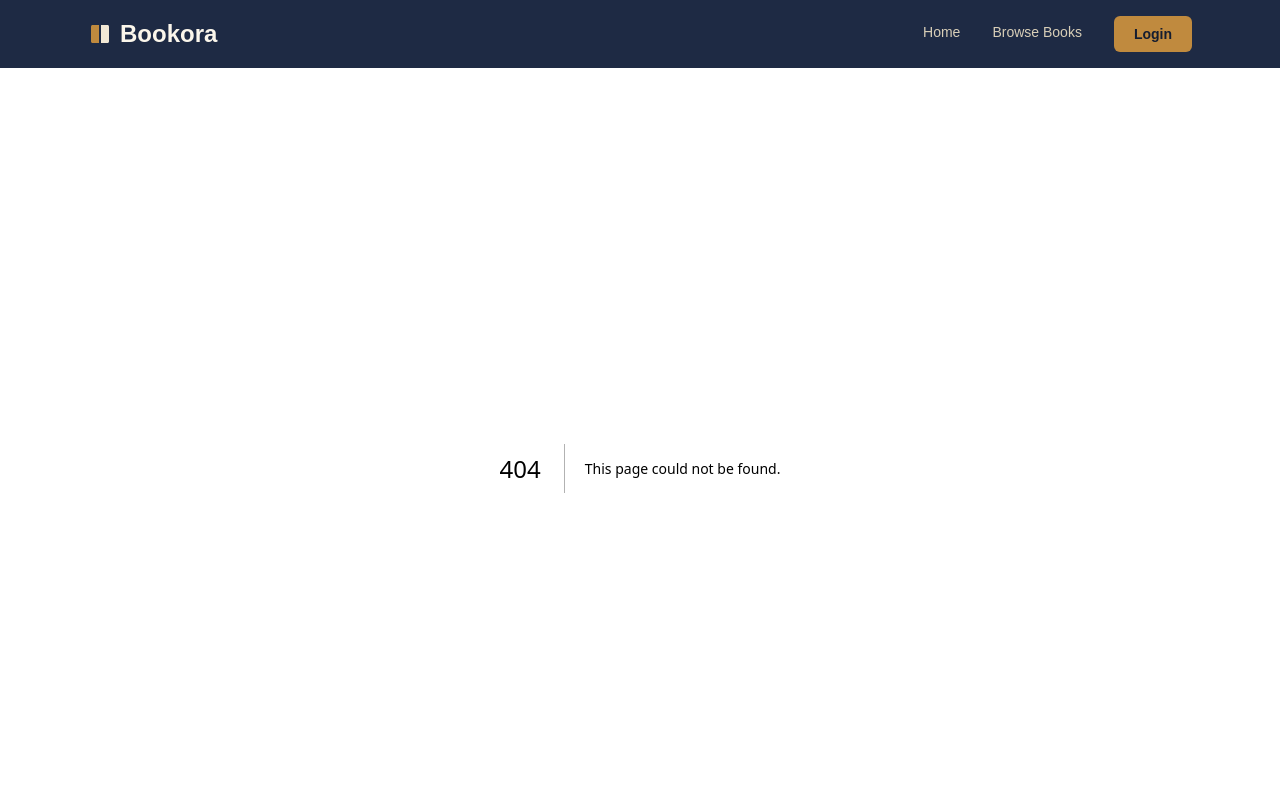
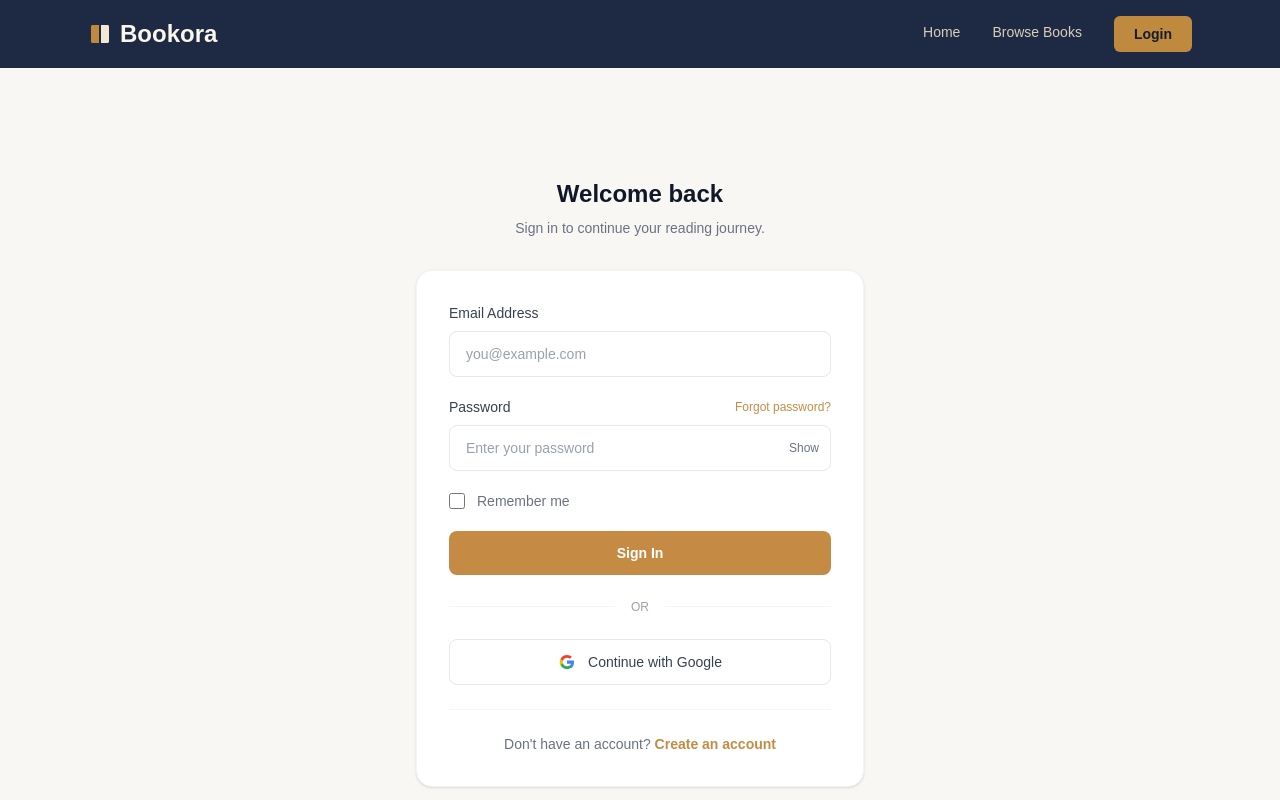
Before and after one commit to swarupkst/Bookora-Client-Side, a Next.js app: page /auth/signin in a window 1280 px wide. Before the commit this address had no page. Shown: the top 800 px of the page. Built offline with nearby package versions, Linux system fonts and the light colour scheme.

Commit message:
Signin page design done

```diff
--- /dev/null
+++ b/src/app/auth/signin/page.jsx
@@ -0,0 +1,176 @@
+"use client";
+
+import Link from "next/link";
+import { useState } from "react";
+
+export default function LoginPage() {
+  const [showPassword, setShowPassword] = useState(false);
+
+  return (
+    <main className="min-h-screen bg-[#F8F7F4] flex items-center justify-center px-4 py-10">
+      <div className="w-full max-w-md">
+
+        {/* Logo & Heading */}
+        <div className="mb-8 text-center">
+
+
+          <h1 className="mt-7 text-2xl font-semibold text-gray-900">
+            Welcome back
+          </h1>
+
+          <p className="mt-2 text-sm text-gray-500">
+            Sign in to continue your reading journey.
+          </p>
+        </div>
+
+        {/* Login Card */}
+        <div className="rounded-2xl border border-gray-100 bg-white p-6 shadow-sm sm:p-8">
+
+          <form className="space-y-5">
+
+            {/* Email */}
+            <div>
+              <label
+                htmlFor="email"
+                className="mb-2 block text-sm font-medium text-gray-700"
+              >
+                Email Address
+              </label>
+
+              <input
+                id="email"
+                type="email"
+                placeholder="you@example.com"
+                required
+                autoComplete="email"
+                className="w-full rounded-lg border border-gray-200 bg-white px-4 py-3 text-sm text-gray-900 outline-none transition placeholder:text-gray-400 focus:border-[#C58B45] focus:ring-2 focus:ring-[#C58B45]/20"
+              />
+            </div>
+
+            {/* Password */}
+            <div>
+              <div className="mb-2 flex items-center justify-between">
+                <label
+                  htmlFor="password"
+                  className="block text-sm font-medium text-gray-700"
+                >
+                  Password
+                </label>
+
+                <Link
+                  href="/forgot-password"
+                  className="text-xs font-medium text-[#C58B45] hover:underline"
+                >
+                  Forgot password?
+                </Link>
+              </div>
+
+              <div className="relative">
+                <input
+                  id="password"
+                  type={showPassword ? "text" : "password"}
+                  placeholder="Enter your password"
+                  autoComplete="current-password"
+                  required
+                  className="w-full rounded-lg border border-gray-200 bg-white px-4 py-3 pr-16 text-sm text-gray-900 outline-none transition placeholder:text-gray-400 focus:border-[#C58B45] focus:ring-2 focus:ring-[#C58B45]/20"
+                />
+
+                <button
+                  type="button"
+                  onClick={() => setShowPassword(!showPassword)}
+                  className="absolute right-3 top-1/2 -translate-y-1/2 text-xs font-medium text-gray-500 transition hover:text-[#C58B45] cursor-pointer"
+                >
+                  {showPassword ? "Hide" : "Show"}
+                </button>
+              </div>
+            </div>
+
+            {/* Remember Me */}
+            <div className="flex items-center gap-3 ">
+              <input
+                id="remember"
+                type="checkbox"
+                className="h-4 w-4 rounded border-gray-300 accent-[#C58B45] cursor-pointer"
+              />
+
+              <label
+                htmlFor="remember"
+                className="text-sm text-gray-500 cursor-pointer"
+              >
+                Remember me
+              </label>
+            </div>
+
+            {/* Login Button */}
+            <button
+              type="submit"
+              className="w-full rounded-lg cursor-pointer bg-[#C58B45] px-4 py-3 text-sm font-semibold text-white transition hover:bg-[#AD7435] focus:outline-none focus:ring-2 focus:ring-[#C58B45]/30 active:scale-[0.99]"
+            >
+              Sign In
+            </button>
+          </form>
+
+          {/* Divider */}
+          <div className="my-6 flex items-center gap-4">
+            <div className="h-px flex-1 bg-gray-100" />
+
+            <span className="text-xs text-gray-400">
+              OR
+            </span>
+
+            <div className="h-px flex-1 bg-gray-100" />
+          </div>
+
+          {/* Google Login */}
+          <button
+            type="button"
+            className="flex w-full cursor-pointer items-center justify-center gap-3 rounded-lg border border-gray-200 bg-white px-4 py-3 text-sm font-medium text-gray-700 transition hover:bg-gray-50"
+          >
+            {/* Google Icon */}
+            <svg
+              width="18"
+              height="18"
+              viewBox="0 0 24 24"
+              fill="none"
+            >
+              <path
+                d="M21.35 12.23c0-.79-.07-1.55-.2-2.27H12v4.3h5.23a4.47 4.47 0 0 1-1.94 2.93v2.43h3.14c1.84-1.69 2.92-4.18 2.92-7.39Z"
+                fill="#4285F4"
+              />
+              <path
+                d="M12 21.5c2.63 0 4.84-.87 6.45-2.35l-3.14-2.43c-.87.58-1.98.92-3.31.92-2.54 0-4.69-1.72-5.46-4.03H3.29v2.51A9.74 9.74 0 0 0 12 21.5Z"
+                fill="#34A853"
+              />
+              <path
+                d="M6.54 13.61A5.86 5.86 0 0 1 6.23 12c0-.56.1-1.1.31-1.61V7.88H3.29A9.74 9.74 0 0 0 2.25 12c0 1.57.38 3.05 1.04 4.12l3.25-2.51Z"
+                fill="#FBBC05"
+              />
+              <path
+                d="M12 6.36c1.43 0 2.71.49 3.72 1.45l2.79-2.79C16.84 3.45 14.63 2.5 12 2.5a9.74 9.74 0 0 0-8.71 5.38l3.25 2.51C7.31 8.08 9.46 6.36 12 6.36Z"
+                fill="#EA4335"
+              />
+            </svg>
+
+            Continue with Google
+          </button>
+
+          {/* Signup */}
+          <div className="mt-6 border-t border-gray-100 pt-6 text-center">
+            <p className="text-sm text-gray-500">
+              Don't have an account?{" "}
+              <Link
+                href="/signup"
+                className="font-semibold text-[#C58B45] hover:underline"
+              >
+                Create an account
+              </Link>
+            </p>
+          </div>
+        </div>
+
+        {/* Footer */}
+
+      </div>
+    </main>
+  );
+}
```
